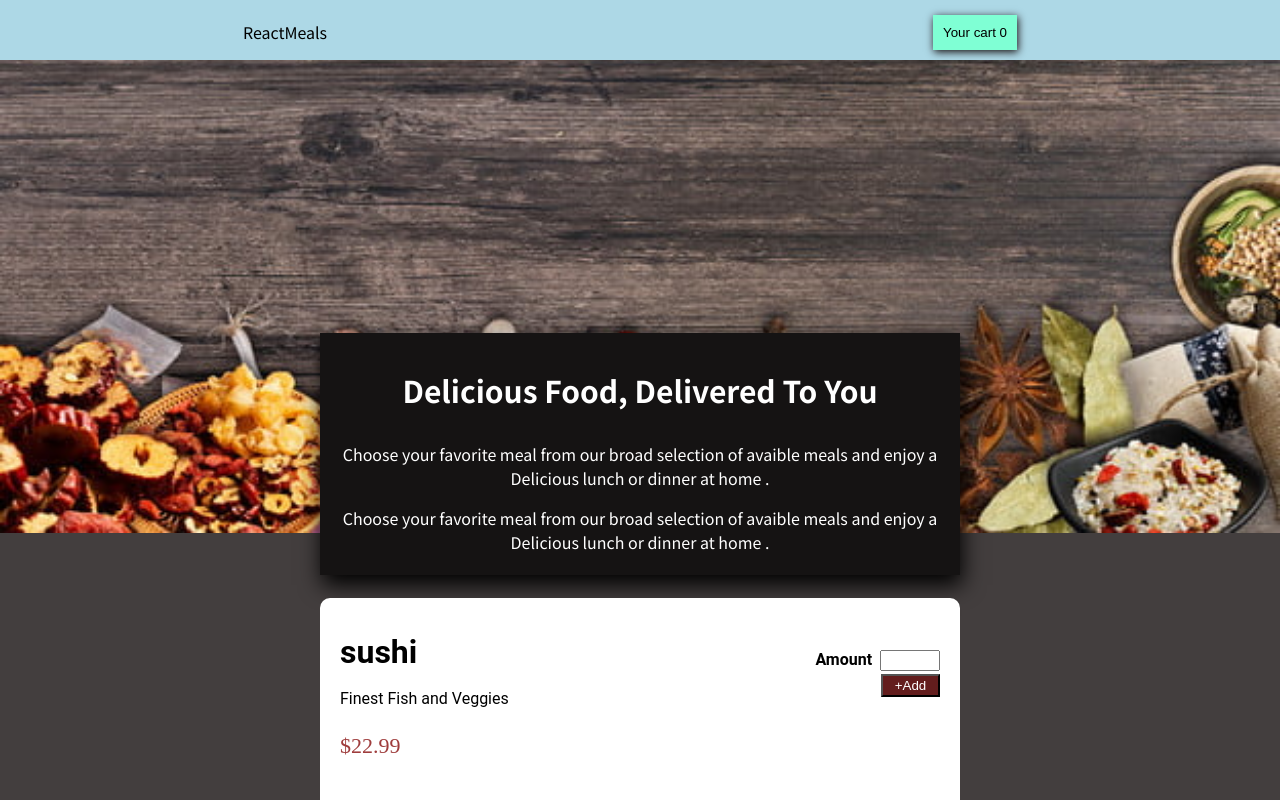
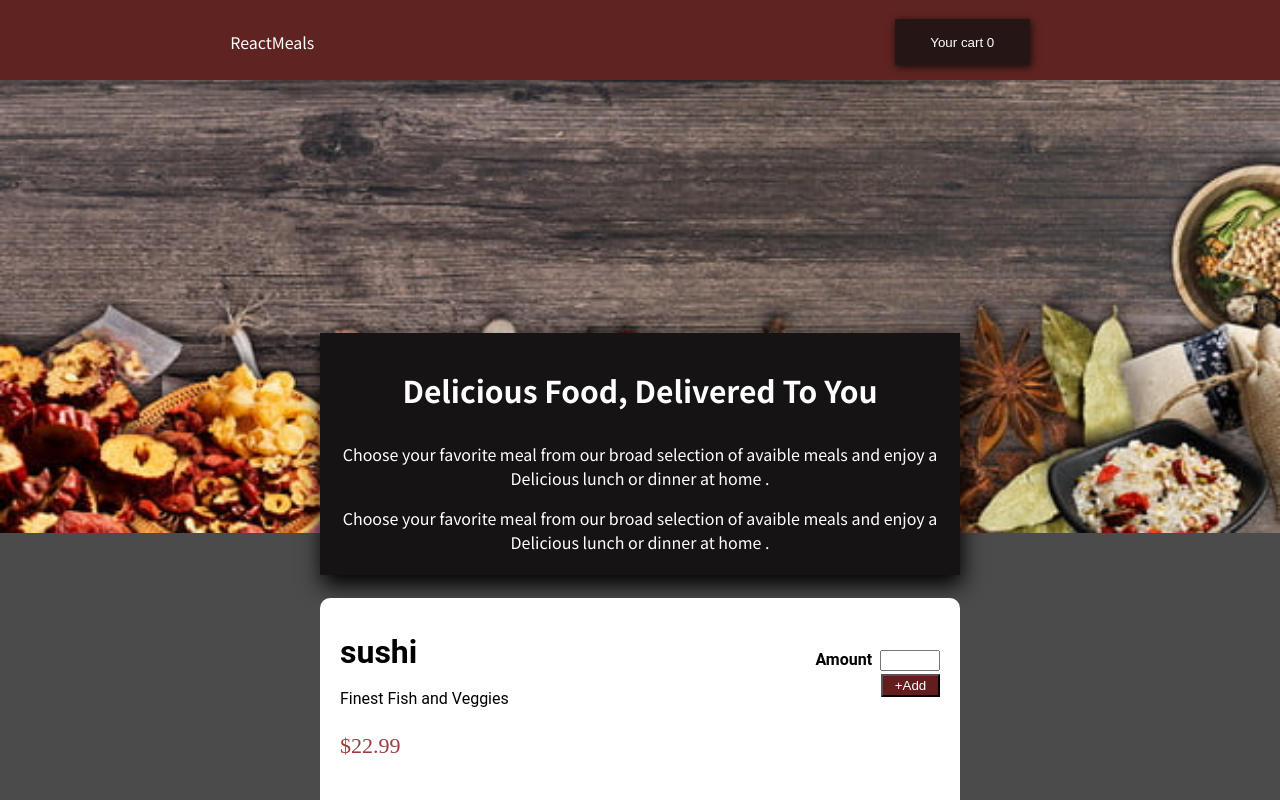
Before and after one commit to Rabbkhan/ecommerce-cart, a React (Create React App) app: page / in a window 1280 px wide. Shown: the top 800 px of the page. Built offline with nearby package versions, Linux system fonts and the light colour scheme.

Commit message:
adding cart item upgrade

```diff
--- a/src/App.js
+++ b/src/App.js
@@ -1,15 +1,15 @@
 
 import Header from "./components/Layout/Header";
 import CartPageUI from "./components/Cart/CartPageUI";
-import Cart from "./components/Cart/cart";
+// import Cart from "./components/Cart/cart";
+import CartProvider from "./components/context/CartProvider";
 
 function App() {
   return (
-    <div>
-      {/* <Cart/> */}
-<Header/>
-<CartPageUI/>
-    </div>
+    <CartProvider>
+    <Header/>
+    <CartPageUI/>
+    </CartProvider>
   );
 }
 
--- a/src/components/Cart/CartPageUI.js
+++ b/src/components/Cart/CartPageUI.js
@@ -1,7 +1,21 @@
-import React, { Fragment } from 'react'
+import React, { Fragment, useRef, useState } from 'react'
 import carddesign from './CartPageUI.module.css'
 
-const CartPageUI = () => {
+const CartPageUI = (props) => {
+  const [amountIsValid, setAmountIsValid] = useState(true);
+ const amountInputRef = useRef();
+
+  const submitHandler = e =>{
+   e.preventDefault();
+const enteredAmount = amountInputRef.current.value;
+const enteredAmountNumber = +enteredAmount;
+if(enteredAmount.trim().length ===0 ||
+ enteredAmountNumber<1 || enteredAmountNumber>5){
+  setAmountIsValid(false);
+  return;
+ }
+ props.onAddToCart(enteredAmountNumber)
+  }
   const dummy = [
     {
     id:1,
@@ -22,6 +36,7 @@ const CartPageUI = () => {
   price : '$24.99'
   }
 ]
+
   return (
 
 <Fragment>
@@ -33,10 +48,12 @@ const CartPageUI = () => {
         <h1>{item.title}</h1>
         <p>{item.description}</p>
         <p className={carddesign.dollar}>{item.price}</p>
-        <form className={carddesign.formdesign}>
+
+        <form className={carddesign.formdesign} onSubmit={submitHandler}>
           <label  htmlFor ="amount"><b>Amount &nbsp;</b></label>
-          <input className={carddesign.number} type='number' min={1} max={5} /><br/>
+          <input ref={amountInputRef} className={carddesign.number} type='number' min={1} max={5} /><br/>
           <button className={carddesign.btn}type='button'>+Add</button>
+          {!amountIsValid && <p>Please enter a valid amount(1-5)</p> }
         </form>
         <hr></hr>
 
--- a/src/components/Layout/Header.js
+++ b/src/components/Layout/Header.js
@@ -1,11 +1,16 @@
-import React, { Fragment,  useState } from 'react'
-import classes from  './Header.module.css'
-import Banner from '../../images/banner.jpg'
-import Cart from '../Cart/cart';
+import React, { Fragment, useState, useContext } from "react";
+import classes from "./Header.module.css";
+import Banner from "../../images/banner.jpg";
+import Cart from "../Cart/cart";
+import CartContext from "../context/notes/cartContext";
 
-const cart= '0';
+// const cart = "0";
 const Header = (props) => {
+  const cartCtx= useContext(CartContext);
+  const numberOfCartItems = cartCtx.items.reduce((curNumber, item)=>{
+    return curNumber+item.amount;
 
+  },0)
   const [isPopupOpen, setPopupOpen] = useState(false);
 
   const openPopup = () => {
@@ -19,26 +24,28 @@ const Header = (props) => {
   return (
     <Fragment>
       <header className={classes.header}>
-<div className={classes.logo}>
-    ReactMeals
-</div>
-<button className={classes.cart} onClick={openPopup} >
-    Your cart {cart}
+        <div className={classes.logo}>ReactMeals</div>
+        <button className={classes.cart} onClick={openPopup}>
+          Your cart {numberOfCartItems}
         </button>
         <Cart isOpen={isPopupOpen} onClose={closePopup} />
-
       </header>
       <div className={classes.banner}>
-<img src={Banner} alt='banenr'/>
+        <img src={Banner} alt="banenr" />
       </div>
       <div className={classes.card}>
         <h3 className={classes.h3}>Delicious Food, Delivered To You</h3>
-        <p>Choose your favorite meal from our broad selection of avaible meals and enjoy a Delicious lunch or dinner at home .</p>
-        <p>Choose your favorite meal from our broad selection of avaible meals and enjoy a Delicious lunch or dinner at home .</p>
+        <p>
+          Choose your favorite meal from our broad selection of avaible meals
+          and enjoy a Delicious lunch or dinner at home .
+        </p>
+        <p>
+          Choose your favorite meal from our broad selection of avaible meals
+          and enjoy a Delicious lunch or dinner at home .
+        </p>
       </div>
     </Fragment>
-     )
-}
-
+  );
+};
 
 export default Header;
--- a/src/components/Layout/Header.module.css
+++ b/src/components/Layout/Header.module.css
@@ -1,26 +1,30 @@
 body{
-    background: rgb(67, 62, 62);
+    background: #151313c2;;
 }
 header{
     padding: 5px 50px 1px 30px;
     display: flex;
     justify-content: space-around;
-    background: lightblue;
-    height: 60px;
+    background: #5f2421;
+    height: 80px;
     text-align: center;
     align-items: center;
     gap: 180px;
     position: fixed;
     width: 100%;
     z-index: 10;
+    color: white;
 }
 .cart{
-    background-color: aquamarine;
+    background-color: #131212c2;
+    color: white;
     padding: 10px;
+    width: 135px;
+    height: 46px;
     outline: none;
     border: none;
     box-shadow: 1px 2px 8px rgb(20, 12, 12);
-    cursor:pointer;
+    cursor: pointer;
 }
 .cart:hover{
     transform: translateY(-5px);
--- /dev/null
+++ b/src/components/context/CartProvider.js
@@ -0,0 +1,46 @@
+import React, { useReducer } from 'react'
+import CartContext from './notes/cartContext'
+
+const defaultCartState ={
+  items: [],
+  totalAmount:0
+}
+
+const cartReducer =(state, action)=>{
+  if(action.type === 'ADD'){
+const updatedItems = state.items.concat(action.item);
+const updatedTotalAmount = state.totalAmount + action.item.price * action.item.amount;
+return {
+  items: updatedItems,
+  totalAmount: updatedTotalAmount
+}
+  }
+  return  defaultCartState;
+}
+const CartProvider = (props) => {
+
+    const AddItemToCartHandler = (item) =>{
+      dispatchCartAction({type:'ADD', item: item});
+    }
+  const [cartState, dispatchCartAction] =   useReducer(cartReducer, defaultCartState);
+
+    const removeItemFromCartHandler =(id)=>{
+      dispatchCartAction({type:'REMOVE', id:id})
+    };
+
+    const cartContext = {
+        items: cartState.items,
+        totalAmount:cartState.totalAmount,
+        addItem: AddItemToCartHandler,
+        removeItem: removeItemFromCartHandler,
+    };
+
+  return (
+
+<CartContext.Provider value={cartContext}>
+    {props.children}
+</CartContext.Provider>
+  );
+  };
+
+export default CartProvider
--- /dev/null
+++ b/src/components/context/notes/cartContext.js
@@ -0,0 +1,11 @@
+import React from "react";
+
+
+const CartContext= React.createContext({
+
+    items:[],
+    totalAmount: 0,
+     addItem: (item)=>{},
+     removeItem: (id)=>{},
+})
+export default CartContext;
```
Also changed, not shown: src/components/context/notes/CartState.js (added, +16 -0 lines). Lines whose indentation alone changed are shown as unchanged.
